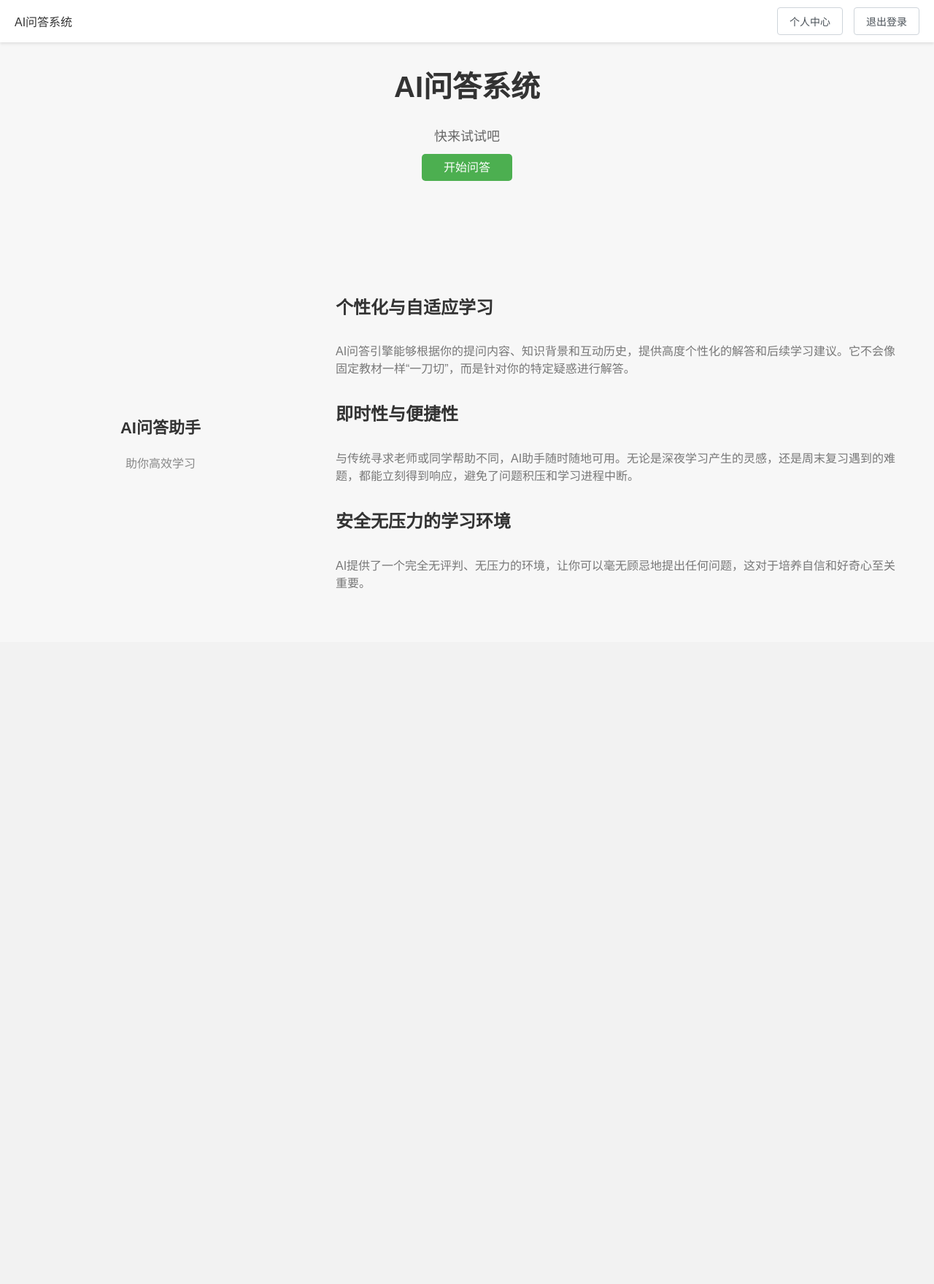
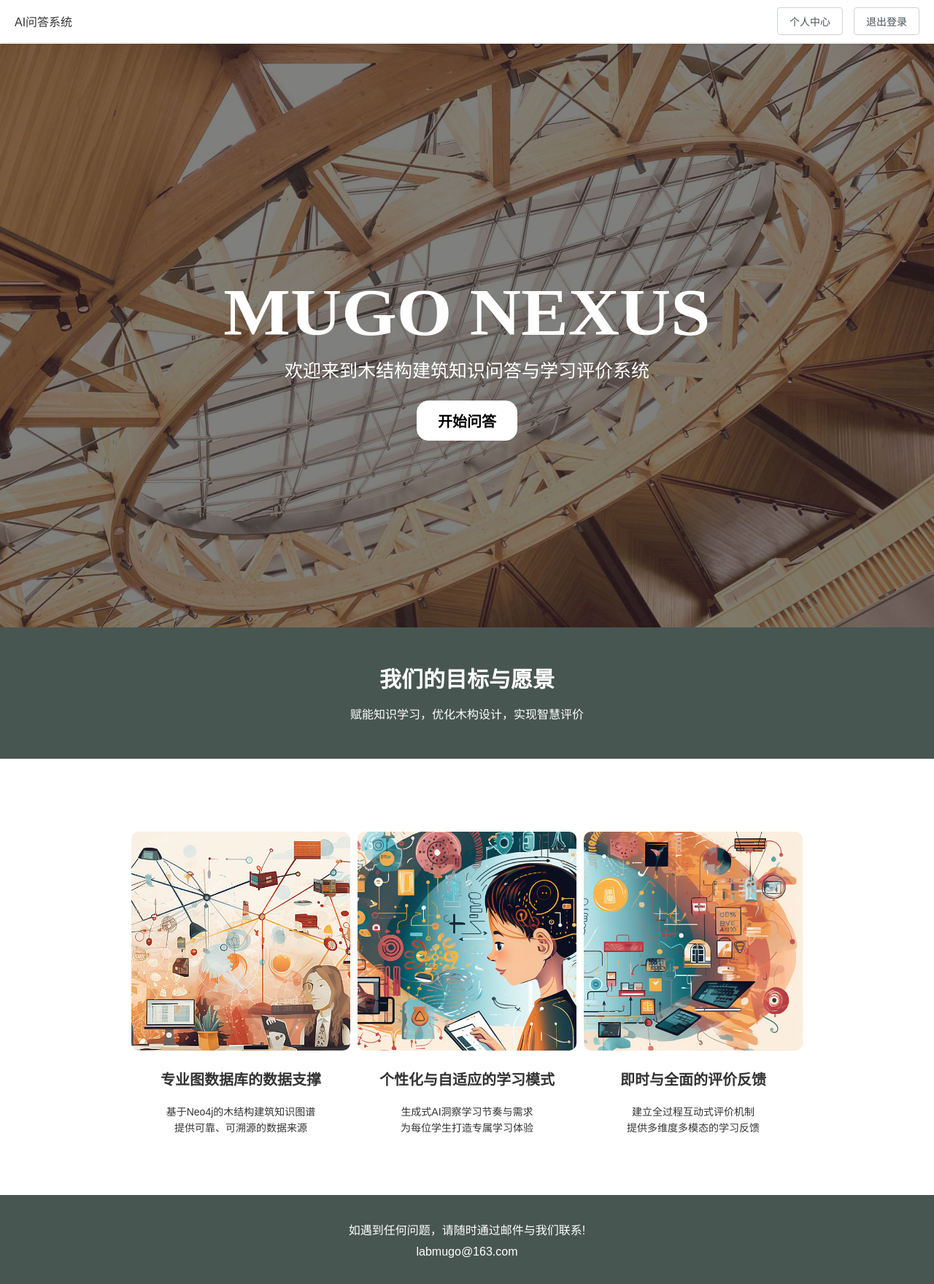
Before and after one commit to frostedstar/Question_Answering_System, a Django app: page /index/ in a window 1280 px wide. Shown: the whole page at 73% size. Before the commit the page ends 807 px from the top, so only its background shows below. Run offline with Django 4.2, Linux system fonts and the light colour scheme.

Commit message:
修改主页界面

```diff
--- /dev/null
+++ b/static/css/newIndex.css
@@ -0,0 +1,248 @@
+* {
+    padding: 0;
+    margin: 0;
+}
+header {
+  position: fixed;
+  width: 100%;
+  height: 80px;
+  display: flex;
+  align-items: center;
+  padding: 0 2vw;
+  background-color: rgba(67, 67, 67, 0.6);
+  z-index: 1000;
+}
+h1 {
+  flex-shrink: 0;
+  width: 15vw;
+  max-width: 160px;
+  min-width: 100px;
+  height: 60px;
+  background: url("../images/mugo-logo_write.png") left center / contain no-repeat;
+  background-position: center;
+  text-indent: -9999px;
+}
+
+nav ul{
+  position: absolute;
+  right: 6vw;
+  top: 50%;              /* 顶部到 header 中点 */
+  transform: translateY(-50%);
+  line-height: 60px;
+}
+
+nav li {
+  display: inline;
+  margin-left: 2vw;
+}
+
+nav a {
+  color: white;
+  text-decoration: none;
+}
+
+nav a:hover {
+  text-decoration: underline;
+}
+.menu {
+  display: none;   /* 默认隐藏，小屏幕显示 */
+  font-size: 35px;
+  background: none;
+  border: none;
+  color: white;
+  cursor: pointer;
+  flex-shrink: 0;
+  margin-left: auto; /* 保持menu在右 */
+  margin-right: 20px;
+}
+
+/* 移动端适配 */
+@media (max-width: 768px) {
+  nav ul {
+    display: none;         /* 小屏幕时默认隐藏导航 */
+    flex-direction: column;
+    position: absolute;
+    top: 80px;
+    right: 0;
+    background: rgba(67,67,67,0.9);
+    width: 150px;
+    padding: 10px;
+    z-index: 999;
+  }
+
+  nav ul.active {
+    display: flex;         /* 点击按钮后显示 */
+  }
+  nav li {
+    margin: 5px;     /* 每个菜单项上下间距 */
+  }
+
+  .menu {
+    display: block;        /* 小屏幕时显示汉堡按钮 */
+  }
+  h1 {
+    margin-right: auto; /* 保持logo在左 */
+  }
+}
+.news{
+    background-color: antiquewhite;
+    height: 100vh;
+    width: 100%;
+    background-image: url(../images/background.jpg);
+    background-repeat: no-repeat;
+    background-size: cover;
+    background-position: center;
+    color: white;
+    display: flex;
+    flex-direction: column;
+    align-items: center;
+    justify-content: center;
+}
+.news h2{
+    font-size: 90px;
+    font-family: 'Brandon';
+    font-weight: 800;
+    margin-top: 60px;
+    margin-bottom: 4px; /* 缩小 h2 底部的间距 */
+    letter-spacing: 0.5px
+    display: inline-block;  /* 改为行内块元素 */
+    transform: scaleX(1.08);  /* 水平压缩 */
+}
+.news p{
+    color: #ffffff;
+    font-size: 25px;
+    font-family: '三极青岚楷书';
+    margin: 4px 0 25px 0;
+}
+.news a{
+    display: inline-block;
+    color: rgb(0, 0, 0);
+    background-color: #ffffff;
+    text-decoration: none;
+    border: white solid 1px;                /* 边框 */
+    padding: 12px 28px;
+    font-size: 20px;
+    font-weight: bold;
+    border-radius: 16px;                    /* 圆角边框，让按钮更柔和 */
+    transition: background-color 0.3s ease, transform 0.2s ease; /* 添加过渡动画：背景色和缩放效果更平滑 */
+}
+.news a:hover{
+    transform: scale(1.05);      /* 悬停时放大一点 */
+}
+.slogan{
+    background-color: #485652;
+    height:180px;
+    display: flex;
+    flex-direction: column;
+    align-items: center;
+    justify-content: center;
+    color: rgb(255, 255, 255);
+    font-family: '三极青岚楷书';
+}
+.slogan h3{
+    font-size: 30px;
+    font-weight: bold;
+    margin: 8px 0 8px 0;
+
+}
+.slogan p{
+    font-size: 16px;
+    line-height: 1.6em;
+    margin-top: 8px;
+    margin-bottom: 8px;  /* 控制标题和段落之间的间距 */
+}
+footer{
+    background-color: black;
+    height:40px;
+    display: flex;
+    align-items: center;
+    justify-content: center;
+    color: #B7B7B7;
+    font-size: 12px;
+}
+.product{
+    display: flex;
+    background-color: #ffffff;
+    align-items: center;
+    justify-content: space-between;
+    padding: 100px 180px 80px;
+}
+.product div{
+    width: 300px;
+    text-align: center;
+}
+.product img{
+    width: 100%;
+    border-radius: 10px;
+}
+.product h4{
+    font-size: 20px;
+    margin: 20px 0;
+}
+.product p{
+    font-size: 14px;
+    line-height: 1.6em;
+}
+.newsletter {
+    background-color: #485652;
+    padding: 30px 0;
+    display: flex;
+    flex-direction: column;
+    align-items: center;
+    justify-content: center;  /* 垂直居中 */
+    color: white;
+}
+.newsletter p {
+    margin-top: 5px;
+    margin-bottom: 5px;
+}
+/*变更表单提示文字的颜色*/
+input::placeholder{
+    color: #DDDDDD;
+}
+input:focus{
+    outline: none;
+    border-color: #E0E9A3;
+}
+.menu{
+    display: none;
+}
+/* 响应式设计 */
+@media screen and (max-width:768px){
+    header ul{
+        display: none;
+    }
+    .news h2{
+        font-size: 45px;
+    }
+    .news p{
+        font-size: 16px;
+    }
+    .slogan h3{
+        font-size: 24px;
+    }
+    .slogan p{
+        font-size: 14px;
+    }
+    .news a{
+    padding: 10px 24px;
+    font-size: 16px;
+    border-radius: 14px;
+    }
+    .menu{
+        display: block;
+        background-color: transparent;
+        color: white;
+        font-size: 35px;
+        top: 20px;
+        border: none;
+        cursor: pointer;
+    }
+    .product{
+        flex-direction: column;
+        padding: 60px 0;
+    }
+    .product div{
+        margin-bottom: 30px;
+    }
+}
--- /dev/null
+++ b/static/js/index.js
@@ -0,0 +1,8 @@
+document.addEventListener("DOMContentLoaded", () => {
+  const menuBtn = document.querySelector(".menu");
+  const navUl = document.querySelector("nav ul");
+
+  menuBtn.addEventListener("click", () => {
+    navUl.classList.toggle("active");
+  });
+});
--- a/templates/base.html
+++ b/templates/base.html
@@ -65,7 +65,6 @@
         .base-app .content {
             flex: 1;
             padding-top: 60px; /* 避开固定导航栏的高度 */
-            display: flex;
             justify-content: center;
             align-items: flex-start; /* 顶部对齐 */
             min-height: calc(100vh - 60px); /* 视口高度减去导航栏高度 */
--- a/templates/index.html
+++ b/templates/index.html
@@ -4,49 +4,52 @@
 
 {% block extra_css %}
     <!-- 引入页面特定CSS -->
-    <link href="https://fonts.googleapis.com/css2?family=Roboto:wght@400;500;700&display=swap" rel="stylesheet">
-    <link rel="stylesheet" href="{% static 'css/index.css' %}">
+    <link rel="stylesheet" href="{% static 'css/newIndex.css' %}">
+    <script src="{% static 'js/index.js' %}"></script>
 {% endblock %}
 {% block title %}主页{% endblock %}
 {% block content %}
-<div class="special-page">
-        <header>
-        <h1>AI问答系统</h1>
-        <p>快来试试吧</p>
-<!--        <a href="/questionAnswer" class="cta-button">开始问答</a>-->
-        {% if request.session.userId %}
-            <a href="http://localhost:8501/?userId={{ request.session.userId }}" target="_blank" class="cta-button" style="text-decoration: none;">开始问答</a>
-<!--            <a href="/newQuestionAnswer" class="cta-button">开始问答</a>-->
-        {% else %}
-            <a href="/login" class="cta-button" style="text-decoration: none;">开始问答</a>
-        {% endif %}
-    </header>
+    <main>
+    <section class="news">
+    <h2>MUGO NEXUS</h2>
+    <p>欢迎来到木结构建筑知识问答与学习评价系统</p>
+    {% if request.session.userId %}
+        <a href="http://localhost:8501/?userId={{ request.session.userId }}" target="_blank" class="btn-start" style="text-decoration: none;">开始问答</a>
+    {% else %}
+        <a href="/login" class="btn-start" style="text-decoration: none;">开始问答</a>
+    {% endif %}
+    </section>
 
-    <div class="container">
-        <div class="row">
-            <div class="profile">
-<!--                <img src="https://via.placeholder.com/150" alt="Minara's profile picture">-->
-                <h3>AI问答助手</h3>
-                <p>助你高效学习</p>
-            </div>
+    <section class="slogan">
+    <h3>我们的目标与愿景</h3>
+    <p>赋能知识学习，优化木构设计，实现智慧评价</p>
+    </section>
 
-            <div class="services">
-                <div class="service-item">
-                    <h4>个性化与自适应学习</h4>
-                    <p>AI问答引擎能够根据你的提问内容、知识背景和互动历史，提供高度个性化的解答和后续学习建议。它不会像固定教材一样“一刀切”，而是针对你的特定疑惑进行解答。</p>
-                </div>
+    <section class="product">
+        <div>
+            <img src="{% static 'images/p1.png' %}" alt="专业图数据库的数据支撑">
+            <h4>专业图数据库的数据支撑</h4>
+            <p>基于Neo4j的木结构建筑知识图谱<br>提供可靠、可溯源的数据来源</p>
+        </div>
+        <div>
+            <img src="{% static 'images/p2.png' %}" alt="个性化与自适应的学习模式">
+            <h4>个性化与自适应的学习模式</h4>
+            <p>生成式AI洞察学习节奏与需求<br>为每位学生打造专属学习体验</p>
+        </div>
+        <div>
+            <img src="{% static 'images/p3.png' %}" alt="即时与全面的评价反馈">
+            <h4>即时与全面的评价反馈</h4>
+            <p>建立全过程互动式评价机制<br>提供多维度多模态的学习反馈</p>
+        </div>
+    </section>
 
-                <div class="service-item">
-                    <h4>即时性与便捷性</h4>
-                    <p>与传统寻求老师或同学帮助不同，AI助手随时随地可用。无论是深夜学习产生的灵感，还是周末复习遇到的难题，都能立刻得到响应，避免了问题积压和学习进程中断。</p>
-                </div>
+    <section class="newsletter">
+        <p>如遇到任何问题，请随时通过邮件与我们联系!</p>
+        <p>labmugo@163.com</p>
+    </section>
+    </main>
 
-                <div class="service-item">
-                    <h4>安全无压力的学习环境</h4>
-                    <p>AI提供了一个完全无评判、无压力的环境，让你可以毫无顾忌地提出任何问题，这对于培养自信和好奇心至关重要。</p>
-                </div>
-            </div>
-        </div>
-    </div>
-</div>
+    <!-- <footer>
+        <p>Copyright © 2025 MUGO NEXUS All Rights Reserved.</p>
+    </footer> -->
 {% endblock %}
```
Also changed, not shown: static/images/Logo.svg (added), static/images/background.jpg (added), static/images/mugo-logo_write.png (added), static/images/p1.png (added), static/images/p2.png (added), static/images/p3.png (added).
